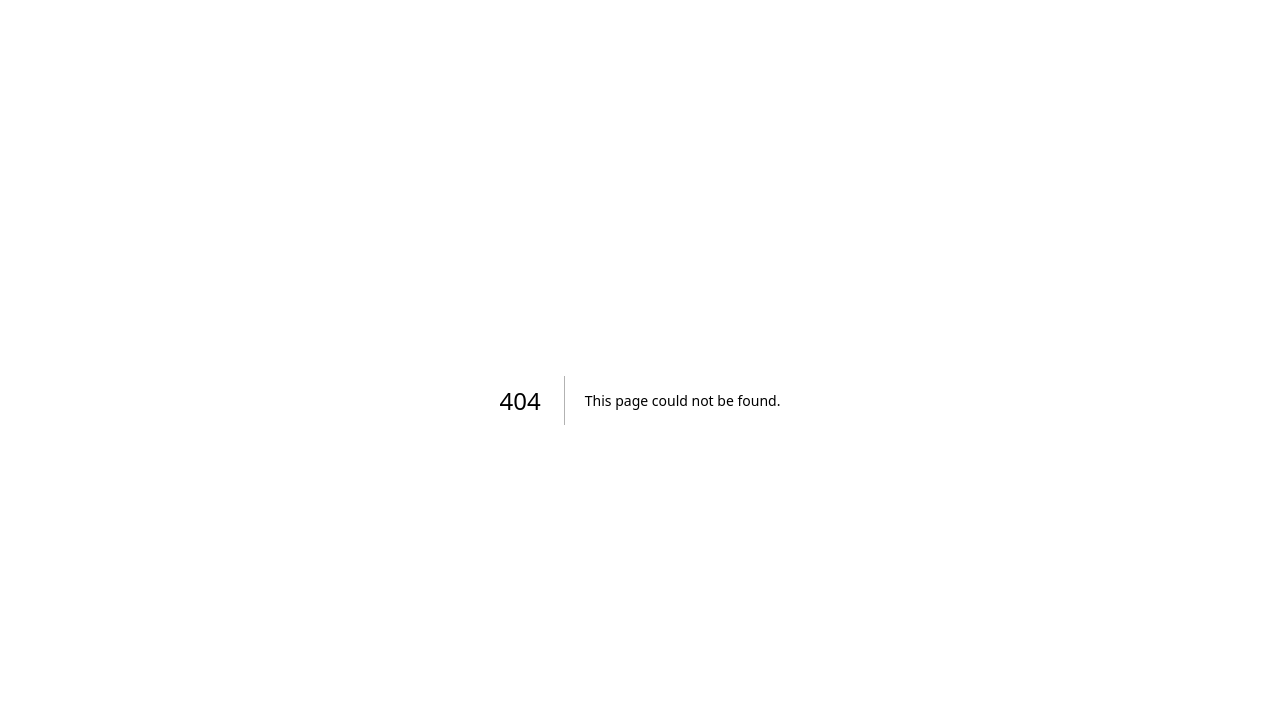
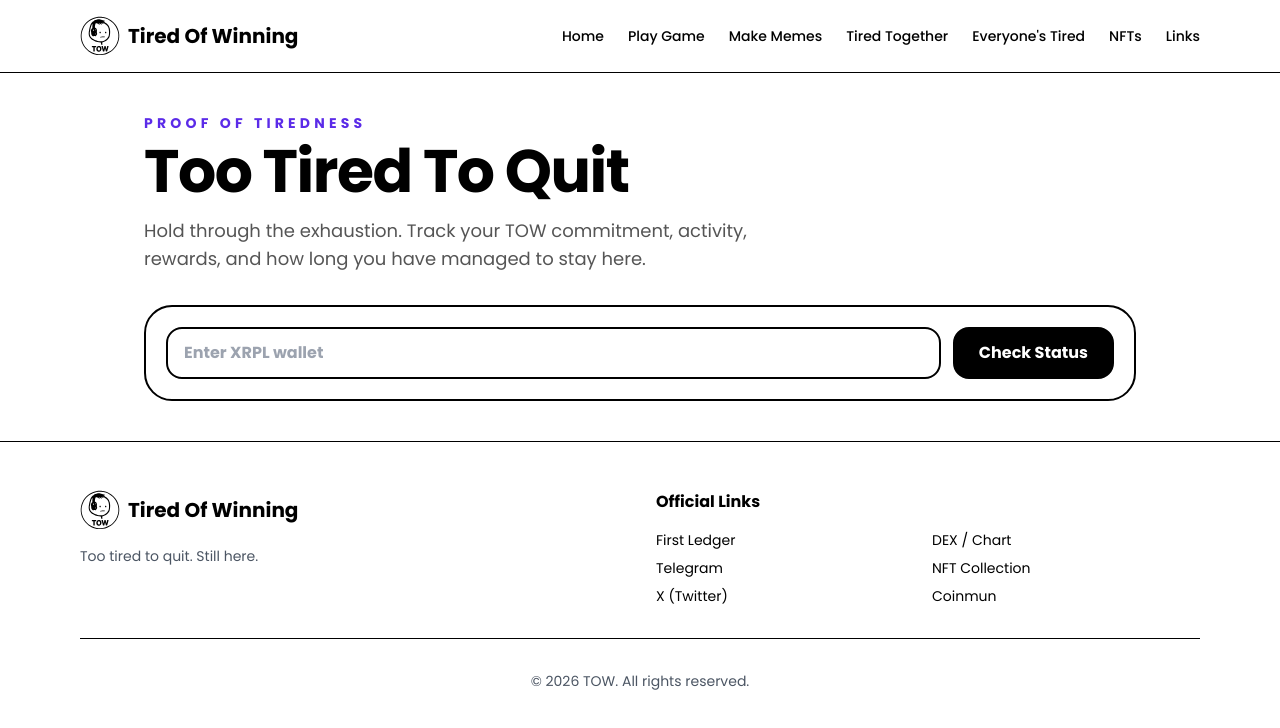
Before and after one commit to cryptoon589/tow-website, a Next.js app: page /too-tired-to-quit in a window 1280 px wide. Before the commit this address had no page. Shown: the top 728 px of the page. Built offline with nearby package versions, Linux system fonts and the light colour scheme.

Commit message:
Add Too Tired To Quit dashboard page

```diff
--- /dev/null
+++ b/app/too-tired-to-quit/page.tsx
@@ -0,0 +1,203 @@
+"use client";
+
+import { useState } from "react";
+import Header from "@/components/Header";
+import Footer from "@/components/Footer";
+import { getRewardProfile, isValidXrplWallet } from "@/lib/towLeaderboard";
+import { formatTow, maskWallet } from "@/lib/towProof";
+
+function Card({ label, value }: { label: string; value: string | number }) {
+  return (
+    <div className="rounded-[24px] border-2 border-black bg-white p-5">
+      <p className="text-xs font-black uppercase tracking-[0.22em] text-[#666]">{label}</p>
+      <p className="mt-2 text-3xl font-black">{value}</p>
+    </div>
+  );
+}
+
+export default function TooTiredToQuitPage() {
+  const saved = getRewardProfile();
+  const [wallet, setWallet] = useState(saved?.walletAddress ?? "");
+  const [loading, setLoading] = useState(false);
+  const [error, setError] = useState("");
+  const [status, setStatus] = useState<any>(null);
+
+  async function checkStatus() {
+    setError("");
+
+    if (!isValidXrplWallet(wallet)) {
+      setError("Enter a valid XRPL wallet.");
+      return;
+    }
+
+    setLoading(true);
+
+    try {
+      const response = await fetch(`/api/tired-status?wallet=${encodeURIComponent(wallet)}`, {
+        cache: "no-store",
+      });
+
+      const data = await response.json();
+
+      if (!response.ok) {
+        throw new Error(data?.error ?? "Could not load status.");
+      }
+
+      setStatus(data);
+    } catch (err) {
+      setError(err instanceof Error ? err.message : "Unknown error.");
+    } finally {
+      setLoading(false);
+    }
+  }
+
+  return (
+    <div className="min-h-screen bg-white text-black">
+      <Header />
+
+      <main className="mx-auto max-w-5xl px-4 py-10">
+        <section className="mb-8">
+          <p className="text-sm font-black uppercase tracking-[0.3em] text-[#5B2BE8]">
+            Proof Of Tiredness
+          </p>
+
+          <h1 className="mt-2 text-4xl font-black tracking-tight md:text-6xl">
+            Too Tired To Quit
+          </h1>
+
+          <p className="mt-4 max-w-2xl text-lg text-[#555]">
+            Hold through the exhaustion. Track your TOW commitment, activity,
+            rewards, and how long you have managed to stay here.
+          </p>
+        </section>
+
+        <section className="rounded-[28px] border-2 border-black bg-white p-5">
+          <div className="flex flex-col gap-3 md:flex-row">
+            <input
+              value={wallet}
+              onChange={(event) => setWallet(event.target.value)}
+              placeholder="Enter XRPL wallet"
+              className="flex-1 rounded-2xl border-2 border-black px-4 py-3 font-bold outline-none focus:border-[#5B2BE8]"
+            />
+
+            <button
+              onClick={checkStatus}
+              disabled={loading}
+              className="rounded-2xl border-2 border-black bg-black px-6 py-3 font-black text-white transition hover:-translate-y-0.5 disabled:opacity-50"
+            >
+              {loading ? "Checking..." : "Check Status"}
+            </button>
+          </div>
+
+          {error ? (
+            <p className="mt-3 text-sm font-black text-[#B14A35]">{error}</p>
+          ) : null}
+        </section>
+
+        {status ? (
+          <section className="mt-8 space-y-5">
+            <div className="rounded-[28px] border-2 border-black bg-black p-6 text-white">
+              <div className="flex flex-wrap items-center justify-between gap-4">
+                <div>
+                  <p className="text-sm font-black uppercase tracking-[0.25em] text-[#A78BFA]">
+                    Current State
+                  </p>
+
+                  <h2 className="mt-2 text-4xl font-black">
+                    {status.tiredLevel.emoji} {status.tiredLevel.label}
+                  </h2>
+
+                  <p className="mt-2 text-white/70">
+                    {maskWallet(status.walletAddress)} • {status.holdDays} days still here
+                  </p>
+                </div>
+
+                <div className="rounded-3xl border-2 border-white px-6 py-5 text-center">
+                  <p className="text-xs font-black uppercase tracking-[0.25em] text-white/60">
+                    Activity Score
+                  </p>
+
+                  <p className="mt-2 text-5xl font-black">
+                    {status.activityScore}
+                  </p>
+                </div>
+              </div>
+            </div>
+
+            <div className="grid gap-4 md:grid-cols-4">
+              <Card label="Still Here" value={status.alivePositions} />
+              <Card label="Raid Posts" value={status.raidPosts} />
+              <Card label="Game Runs" value={status.gameRuns} />
+              <Card label="Best Score" value={status.gameBestScore} />
+            </div>
+
+            <div className="grid gap-4 md:grid-cols-3">
+              <Card label="Committed" value={`${formatTow(status.totalTowAmount)} TOW`} />
+              <Card label="Unlocked" value={`${formatTow(status.unlockedRewardTow)} TOW`} />
+              <Card label="Remaining" value={`${formatTow(status.remainingRewardTow)} TOW`} />
+            </div>
+
+            <div className="rounded-[28px] border-2 border-black bg-white p-5">
+              <div className="flex items-center justify-between gap-3">
+                <div>
+                  <p className="text-sm font-black uppercase tracking-[0.25em] text-[#5B2BE8]">
+                    Still Here
+                  </p>
+
+                  <h3 className="text-2xl font-black">
+                    Commitments
+                  </h3>
+                </div>
+
+                <div className="rounded-full border border-black px-3 py-1 text-xs font-black uppercase">
+                  Selling Ends Eligibility
+                </div>
+              </div>
+
+              <div className="mt-5 space-y-3">
+                {status.positions.length === 0 ? (
+                  <p className="rounded-2xl border-2 border-dashed border-black p-4 text-sm font-bold text-[#555]">
+                    No qualifying commitments found yet.
+                  </p>
+                ) : (
+                  status.positions.map((position: any) => (
+                    <div
+                      key={position.id}
+                      className="rounded-2xl border-2 border-black p-4"
+                    >
+                      <div className="flex flex-wrap items-center justify-between gap-3">
+                        <div>
+                          <p className="text-lg font-black">
+                            {formatTow(position.towAmount)} TOW
+                          </p>
+
+                          <p className="text-sm text-[#555]">
+                            Max unlock: {formatTow(position.maxRewardTow)} TOW
+                          </p>
+                        </div>
+
+                        <div
+                          className={`rounded-full px-3 py-1 text-xs font-black uppercase ${
+                            position.status === "alive"
+                              ? "bg-[#DDFBE8] text-[#146C36]"
+                              : "bg-[#FFE8DF] text-[#B14A35]"
+                          }`}
+                        >
+                          {position.status === "alive"
+                            ? "Still Here"
+                            : "Gave Up"}
+                        </div>
+                      </div>
+                    </div>
+                  ))
+                )}
+              </div>
+            </div>
+          </section>
+        ) : null}
+      </main>
+
+      <Footer />
+    </div>
+  );
+}
```
